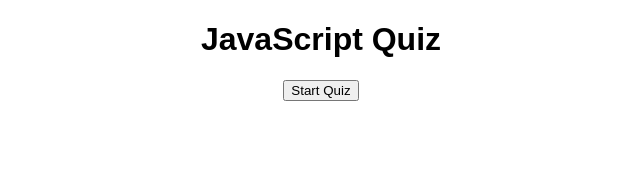
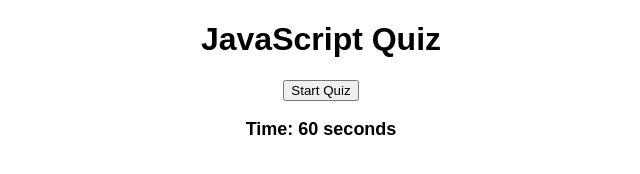
Before and after one commit to UsaidAl/My-Quiz, a plain HTML site: page index.html in a window 1280 px wide. Shown: the whole page, without its empty margins (319-959 px from the left). Drawn offline with Linux system fonts and the light colour scheme.

Commit message:
Small html changes and README

```diff
--- a/Assets/script.js
+++ b/Assets/script.js
@@ -29,10 +29,10 @@ const questions = [
 
 let currentQuestionIndex = 0;
 let score = 0;
-let timeLeft = 60;
+let timeLeft = 30;
 let timerInterval;
 
-
+const timeLeftElement = document.getElementById('time-left')
 const startBtn = document.getElementById('start-btn');
 const questionContainer = document.getElementById('question-container');
 const questionText = document.getElementById('question-text');
@@ -79,7 +79,7 @@ function startTimer() {
         }
     }, 1000);
 }
-
+startTimer();
 
 function checkAnswer(event) {
     if (event.target.tagName === 'BUTTON') {
@@ -118,7 +118,7 @@ function saveScore() {
     const initials = initialsInput.value.trim().toUpperCase();
 
     if (initials !== '') {
-        // Save the score (you can implement this part as needed)
+
         alert(`Score saved for ${initials} - ${score}`);
     } else {
         alert('Please enter your initials.');
--- a/Assets/style.css
+++ b/Assets/style.css
@@ -21,3 +21,12 @@ body {
 #options-container button {
     margin-bottom: 10px;
 }
+
+#timer-container {
+    margin-top: 10px;
+}
+
+#timer {
+    font-size: 18px;
+    font-weight: bold;
+}
--- a/index.html
+++ b/index.html
@@ -22,6 +22,9 @@
             <input type="text" id="initials" maxlength="3">
             <button id="save-score-btn">Save Score</button>
         </div>
+        <div id="timer-container">
+            <p id="timer">Time: <span id="time-left">60</span> seconds</p>
+        </div>
     </div>
     <script src="Assets/script.js"></script>
 </body>
```
Also changed, not shown: 1 other file.
